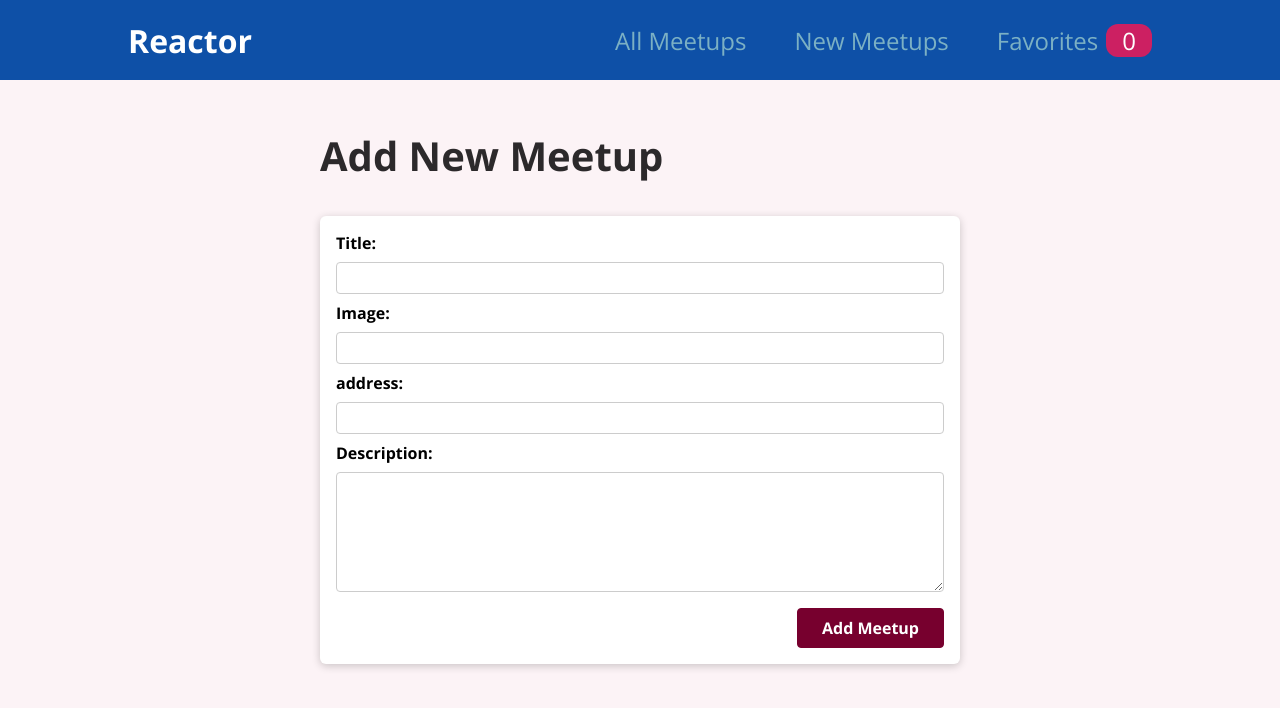
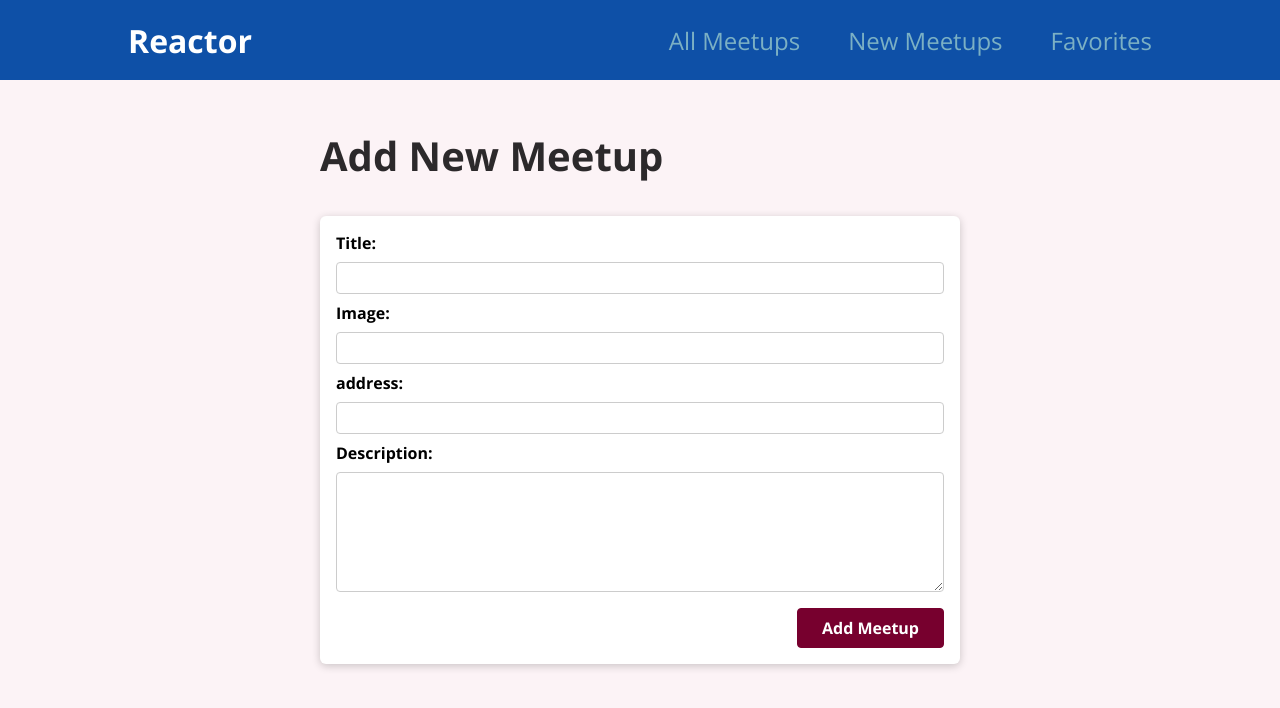
Before and after one commit to Kyle-Meyer/reactDemo, a React (Create React App) app in the folder app/: page /new-meetup in a window 1280 px wide. Shown: the top 708 px of the page. Built offline with nearby package versions, Linux system fonts and the light colour scheme.

Commit message:
slight fix

```diff
--- a/app/src/components/layout/MainNavigation.js
+++ b/app/src/components/layout/MainNavigation.js
@@ -8,6 +8,15 @@ import style from './MainNavigation.module.css'
 function MainNavigationComponent()
 {
     const fCtx = useContext(FaveContext);
+    let disp;
+    if(fCtx.totalFavorites === 0)
+    {
+        disp = <span></span>
+    }
+    else
+    {
+        disp = <span className={style.badge}>{fCtx.totalFavorites}</span>
+    }
     return(
         <header className={style.header}>
             <div className={style.logo}>Reactor</div>
@@ -18,7 +27,7 @@ function MainNavigationComponent()
                     <li><Link to='/'> All Meetups </Link></li>
                     <li><Link to='/new-meetup'> New Meetups </Link></li>
                     <li><Link to='/favorites'> Favorites
-                        <span className={style.badge}>{fCtx.totalFavorites}</span>
+                        {disp}
                      </Link></li>
                 </ul>
             </nav>
```
